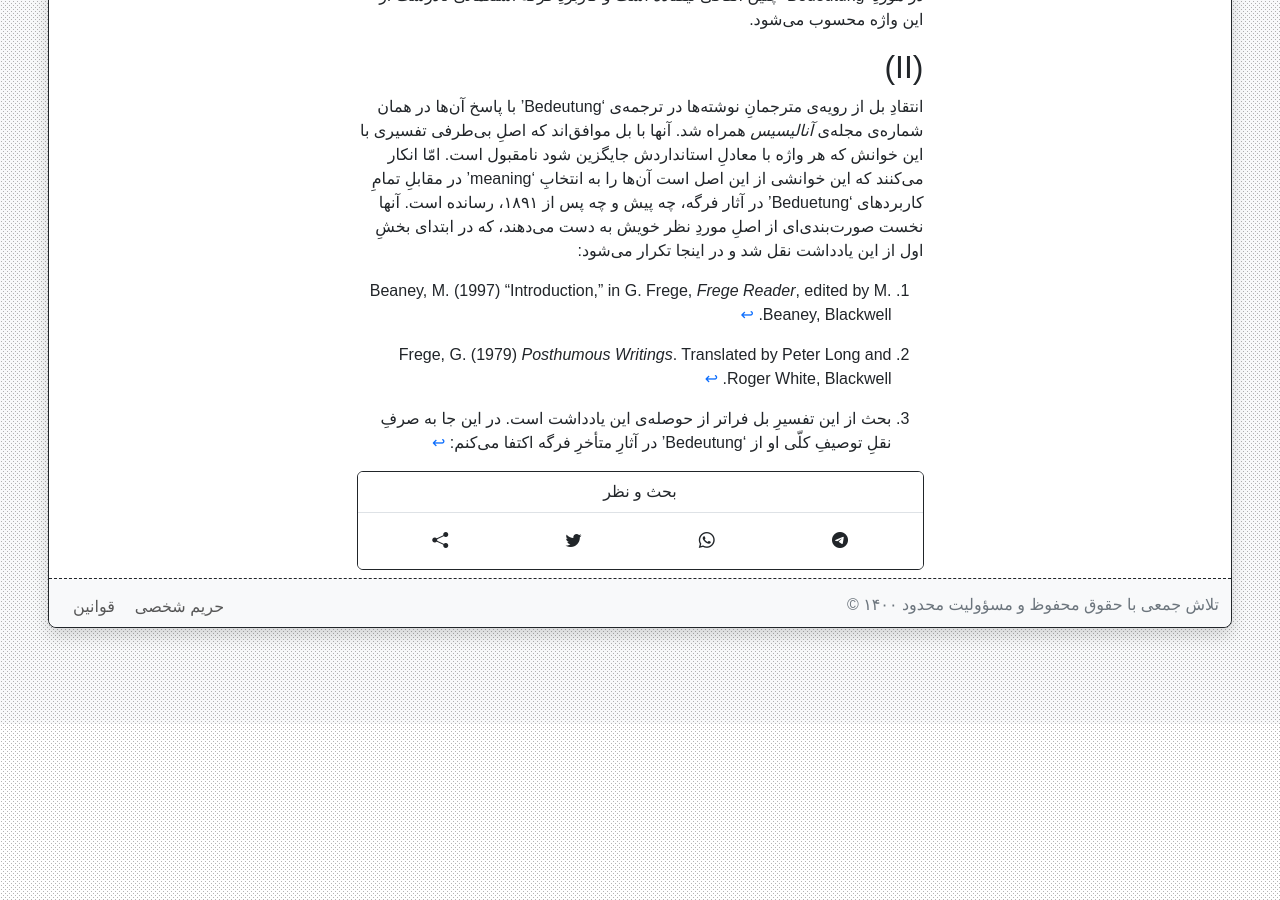
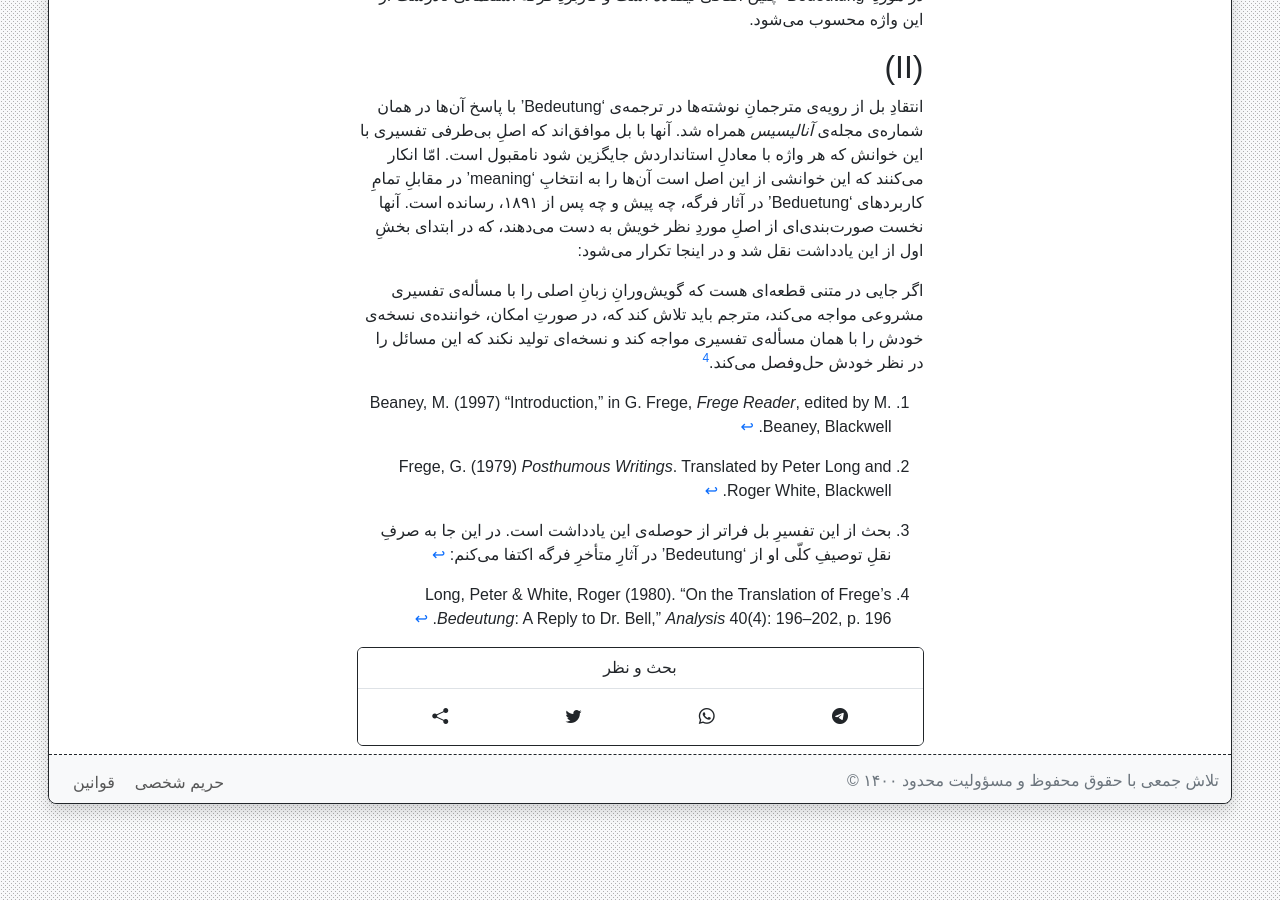
Before and after one commit to phicudemy/phicudemy.github.io, a Jekyll site: the page built from _posts/2024-07-16-fregebedeutung۲.md, in a window 1280 px wide and 900 px high, scrolled down 3290 px. Built offline with Jekyll 4.4.1, drawn with Linux system fonts in a browser that asks for light colours; comment, search, counter and statistics services are not loaded; a style sheet for code colours, icons or effects is not loaded; before the commit the page ends 4014 px from its top, so only the background shows below that.

Commit message:
TinaCMS content update

```diff
--- a/_posts/2024-07-16-fregebedeutung۲.md
+++ b/_posts/2024-07-16-fregebedeutung۲.md
@@ -39,9 +39,11 @@ contents: _contents/article.md
 
 انتقادِ بل از رویه‌ی مترجمانِ نوشته‌ها در ترجمه‌ی ‘Bedeutung’ با پاسخ آن‌ها در همان شماره‌ی مجله‌ی _آنالیسیس_ همراه شد. آنها با بل موافق‌اند که اصلِ بی‌طرفی تفسیری با این خوانش که هر واژه با معادلِ استانداردش جایگزین شود نامقبول است. امّا انکار می‌کنند که این خوانشی از این اصل است آن‌ها را به انتخابِ ‘meaning’ در مقابلِ تمامِ کاربردهای ‘Beduetung’ در آثار فرگه، چه پیش و چه پس از ۱۸۹۱، رسانده است. آنها نخست صورت‌بندی‌ای از اصلِ موردِ نظر خویش به دست می‌دهند، که در ابتدای بخشِ اول از این یادداشت نقل شد و در اینجا تکرار می‌شود:‌
 
+اگر جایی در متنی قطعه‌ای هست که گویش‌ورانِ زبانِ اصلی را با مسأله‌ی تفسیری مشروعی مواجه می‌کند، مترجم باید تلاش کند که، در صورتِ امکان، خواننده‌ی نسخه‌ی خودش را با همان مسأله‌ی تفسیری مواجه کند و نسخه‌ای تولید نکند که این مسائل را در نظر خودش حل‌وفصل می‌کند.[^4]
 
 
 
 [^1]: Beaney, M. (1997) “Introduction,” in G. Frege, _Frege Reader_, edited by M. Beaney, Blackwell.
 [^2]: Frege, G. (1979) _Posthumous Writings_. Translated by Peter Long and Roger White, Blackwell.
 [^3]: بحث از این تفسیرِ بل فراتر از حوصله‌ی این یادداشت است. در این جا به صرفِ نقلِ توصیفِ کلّی او از ‘Bedeutung’ در آثارِ متأخرِ فرگه اکتفا می‌کنم:
+[^4]: Long, Peter & White, Roger (1980). “On the Translation of Frege’s _Bedeutung_: A Reply to Dr. Bell,” _Analysis_ 40(4): 196–202, p. 196.
```
